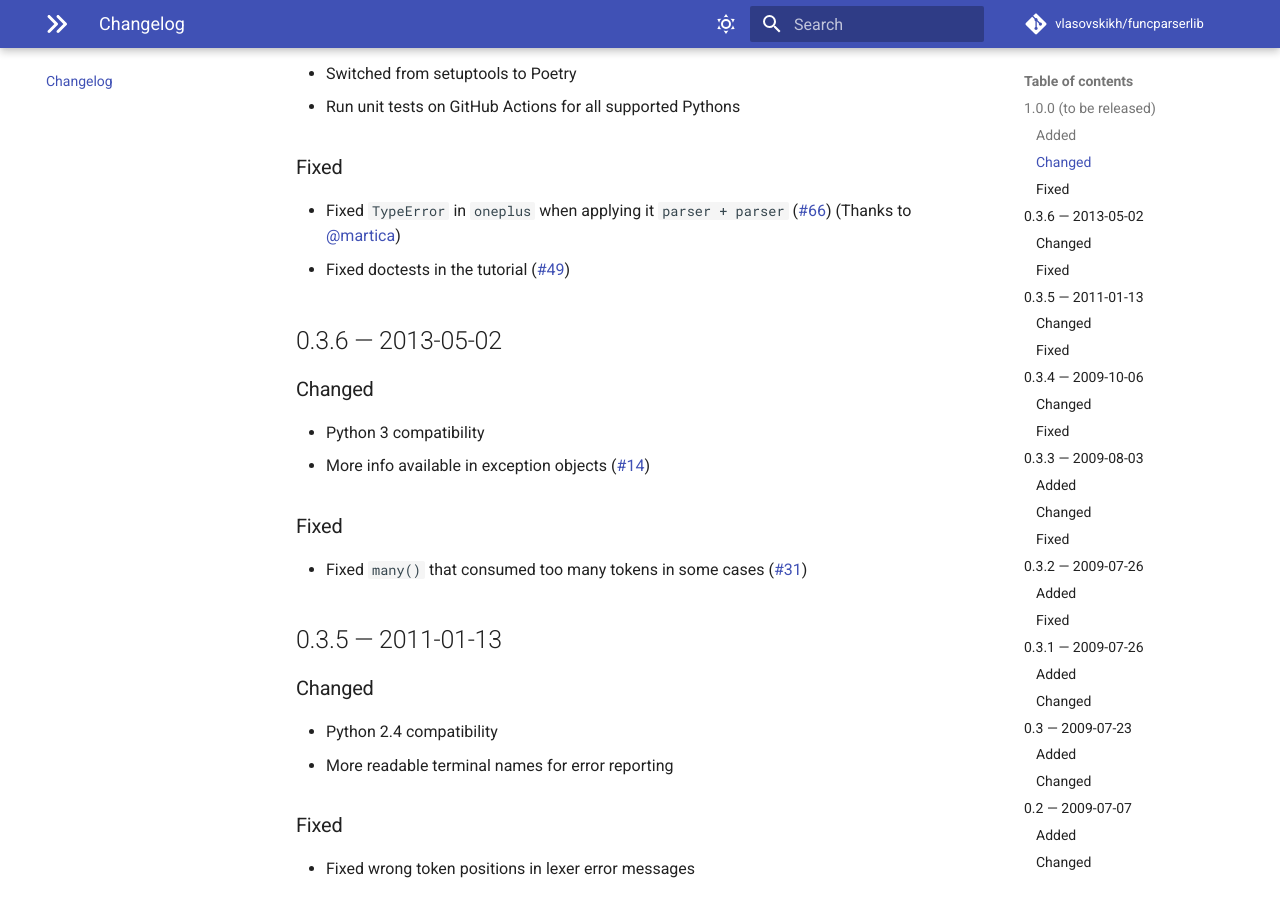
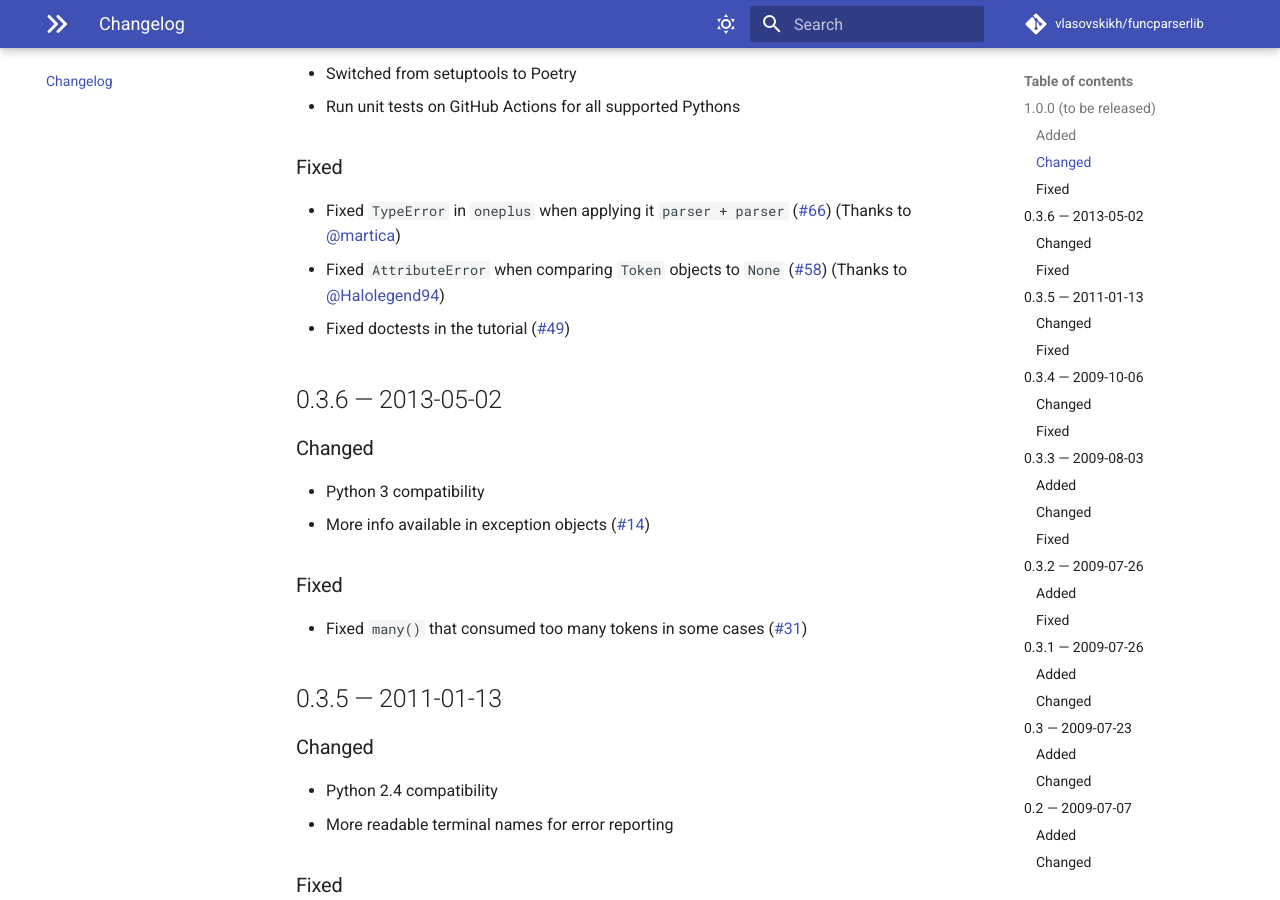
Before and after one commit to vlasovskikh/funcparserlib, an MkDocs documentation site: the page built from docs/changes.md, in a window 1280 px wide and 900 px high, scrolled down 678 px. Built offline with MkDocs 1.6.1 and Material for MkDocs 9.7.7, drawn with Linux system fonts in a browser that asks for light colours; comment, search, counter and statistics services are not loaded.

Commit message:
changes.md: Mentioned #58

```diff
--- a/docs/changes.md
+++ b/docs/changes.md
@@ -32,6 +32,9 @@ The stable 1.0.0 release freezes the API of funcparserlib 0.3.6 which was releas
 * Fixed `TypeError` in `oneplus` when applying it `parser + parser`
   ([#66](https://github.com/vlasovskikh/funcparserlib/issues/66))
   (Thanks to [@martica](https://github.com/martica))
+* Fixed `AttributeError` when comparing `Token` objects to `None`
+  ([#58](https://github.com/vlasovskikh/funcparserlib/pull/58))
+  (Thanks to [@Halolegend94](https://github.com/Halolegend94))
 * Fixed doctests in the tutorial
   ([#49](https://github.com/vlasovskikh/funcparserlib/issues/49))
 
```
